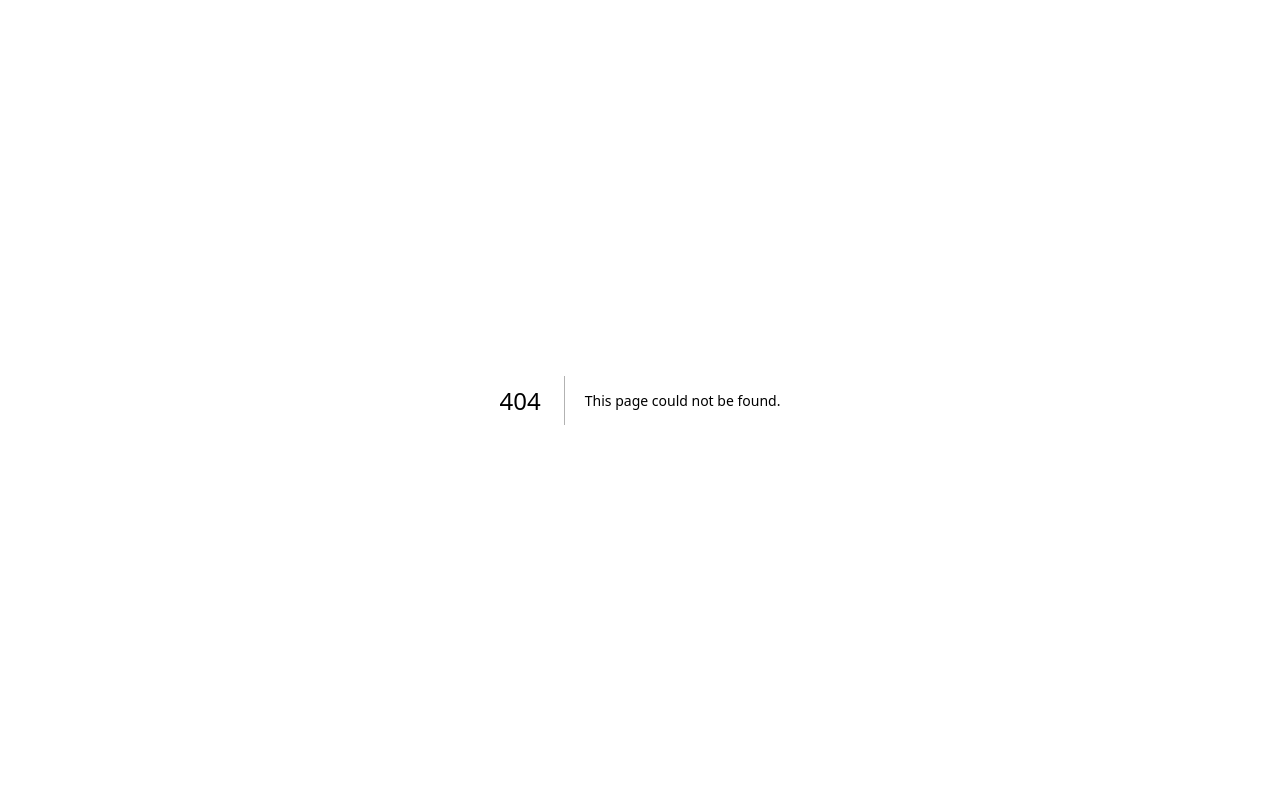
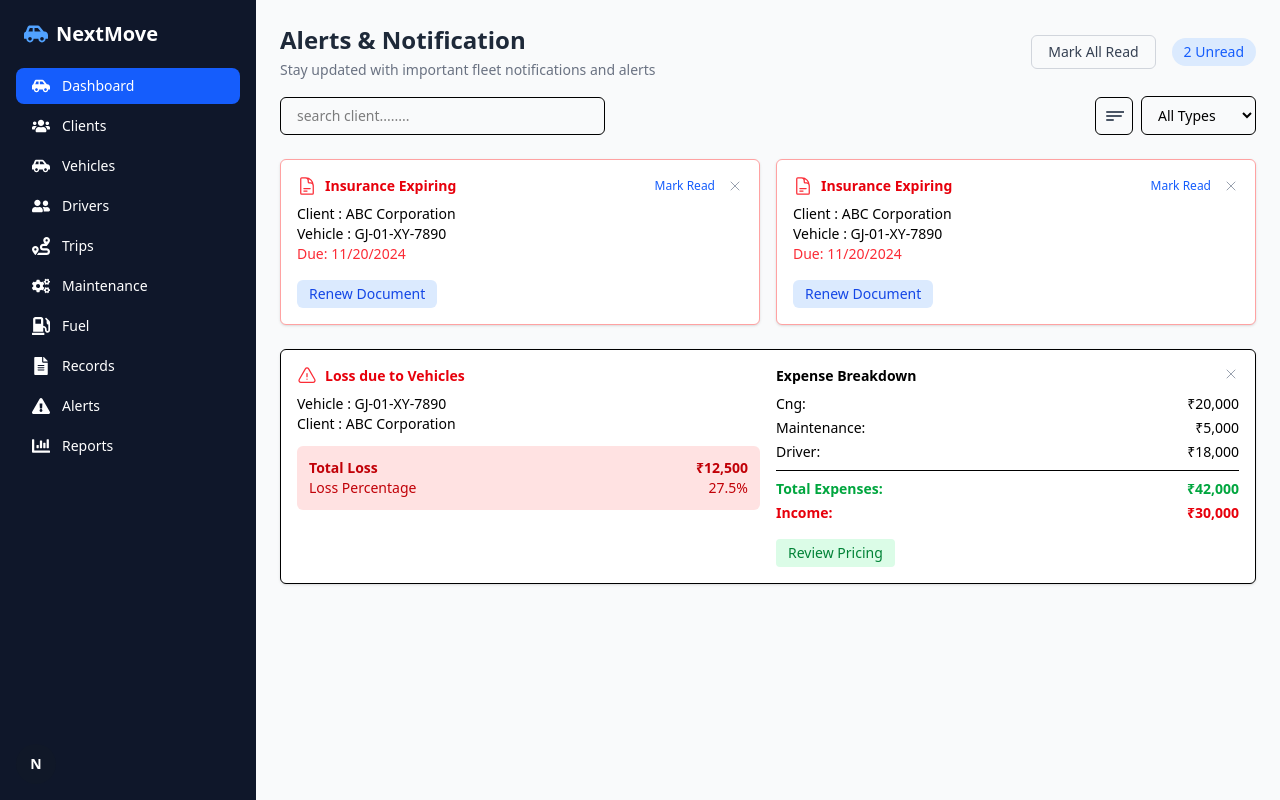
Before and after one commit to devfleets/webappongithub, a Next.js app: page /admin/alerts in a window 1280 px wide. Before the commit this address had no page. Built offline with nearby package versions, Linux system fonts and the light colour scheme.

Commit message:
bad code for header nav of accounting section

```diff
--- a/src/app/accountant/billing/page.jsx
+++ b/src/app/accountant/billing/page.jsx
@@ -5,17 +5,30 @@ export default function BillingDetailsPage() {
   return (
     <div className="min-h-screen bg-gray-50 text-gray-800 overflow-auto">
       {/* Top Nav */}
-      <div className="bg-[#0F172A] text-white flex items-center justify-between px-6 py-4">
-        <div className="flex items-center gap-2">
-          <span className="text-xl font-bold">FleetPro</span>
-          <span className="text-sm text-gray-300">Management System</span>
+      <div className="bg-[#0E1B33] text-white px-6 py-4 flex justify-between items-center">
+        <div className="flex gap-12 items-center">
+          <div className="font-bold text-xl flex items-center gap-2">
+            <div className="bg-white text-black rounded-full w-7 h-7 flex items-center justify-center text-sm font-bold">F</div>
+            <span>FleetPro</span>
+          </div>
+          <div className="flex gap-6 text-sm">
+            <span className="border-b-2 border-white pb-1">
+              <Link href={"/accountant"}>Dashboard</Link>
+            </span>
+            <span> <Link href={"accountant/clients"}>Client Accounting</Link> </span>
+            <span> <Link href={"accountant/billing"}>Tender & Invoices</Link> </span>
+          </div>
         </div>
-        <button className="text-sm">{'< Back'}</button>
-        <div className="flex items-center gap-2">
-          <div className="rounded-full bg-white text-black text-sm px-4 py-1">Accountant</div>
-          <div className="text-lg">⤴</div>
+        <div className="flex items-center gap-3 text-sm bg-white text-black px-3 py-1 rounded-full">
+          <div className="w-8 h-8 bg-gray-300 rounded-full flex items-center justify-center text-sm font-bold">A</div>
+          <div>
+            <div className="font-medium">Accountant</div>
+            <div className="text-xs text-gray-500">data</div>
+          </div>
+          <FaArrowLeft className="ml-3 text-lg text-gray-500 hover:text-black cursor-pointer" />
         </div>
       </div>
+
 
       {/* Page Header */}
       <div className="px-8 py-6">
--- a/src/app/accountant/clients/page.jsx
+++ b/src/app/accountant/clients/page.jsx
@@ -17,24 +17,31 @@ export default function AccountantClientsPage() {
   return (
     <div className="min-h-screen bg-gray-50">
       {/* Top Nav */}
-      <div className="bg-[#0B0F19] text-white px-6 py-4 flex justify-between items-center">
-        <div className="flex items-center gap-2 text-xl font-bold">
-          <div className="text-blue-500 text-2xl">🚐</div>
-          <div>FleetPro</div>
-        </div>
-        <div className="flex gap-8 text-sm">
-          <div className="hover:underline cursor-pointer">📊 Dashboard</div>
-          <div className="hover:underline cursor-pointer font-semibold">👤 Client Management</div>
-          <div className="hover:underline cursor-pointer">📄 Tender & Invoices</div>
-        </div>
-        <div className="flex items-center gap-2 bg-white text-black px-3 py-1 rounded-lg">
-          <div className="w-6 h-6 bg-gray-300 rounded-full" />
-          <div className="text-sm">
-            <div className="font-medium">Accountant</div>
-            <div className="text-xs text-gray-600">data</div>
+      <div className="bg-[#0E1B33] text-white px-6 py-4 flex justify-between items-center">
+        <div className="flex gap-12 items-center">
+          <div className="font-bold text-xl flex items-center gap-2">
+            <div className="bg-white text-black rounded-full w-7 h-7 flex items-center justify-center text-sm font-bold">F</div>
+            <span>FleetPro</span>
+          </div>
+          <div className="flex gap-6 text-sm">
+            <span className="border-b-2 border-white pb-1">
+              <Link href={"/accountant"}>Dashboard</Link>
+            </span>
+            <span> <Link href={"accountant/clients"}>Client Accounting</Link> </span>
+            <span> <Link href={"accountant/billing"}>Tender & Invoices</Link> </span>
           </div>
         </div>
+        <div className="flex items-center gap-3 text-sm bg-white text-black px-3 py-1 rounded-full">
+          <div className="w-8 h-8 bg-gray-300 rounded-full flex items-center justify-center text-sm font-bold">A</div>
+          <div>
+            <div className="font-medium">Accountant</div>
+            <div className="text-xs text-gray-500">data</div>
+          </div>
+          <FaArrowLeft className="ml-3 text-lg text-gray-500 hover:text-black cursor-pointer" />
+
+        </div>
       </div>
+
 
       {/* Header Section */}
       <div className="px-10 py-6">
--- /dev/null
+++ b/src/app/admin/alerts/page.jsx
@@ -0,0 +1,125 @@
+'use client';
+import Sidebar from '@/components/Sidebar';
+import { useState } from 'react';
+import { XMarkIcon, ExclamationTriangleIcon, DocumentTextIcon } from '@heroicons/react/24/outline';
+
+export default function AlertsPage() {
+  const [typeFilter, setTypeFilter] = useState('All Types');
+
+  return (
+    <div className="flex min-h-screen">
+      {/* Sidebar */}
+      <Sidebar />
+
+      {/* Main Content */}
+      <div className="flex-1 bg-gray-50 p-6">
+        {/* Header */}
+        <div className="flex items-center justify-between mb-4">
+          <div>
+            <h1 className="text-2xl font-bold text-gray-800">Alerts & Notification</h1>
+            <p className="text-gray-500 text-sm mt-1">Stay updated with important fleet notifications and alerts</p>
+          </div>
+          <div className="flex items-center gap-4">
+            <button className="px-4 py-1.5 border border-gray-300 rounded-md text-sm text-gray-700">Mark All Read</button>
+            <span className="bg-blue-100 text-blue-600 text-sm font-medium px-3 py-1 rounded-full">2 Unread</span>
+          </div>
+        </div>
+
+        {/* Search & Filter */}
+        <div className="flex items-center justify-between mb-6">
+          <input
+            type="text"
+            placeholder="search client........"
+            className="border rounded-md px-4 py-2 w-1/3 text-sm"
+          />
+          <div className="flex items-center gap-2">
+            <button className="p-2 border rounded-md">
+              <svg className="h-5 w-5 text-gray-600" fill="none" stroke="currentColor">
+                <path strokeLinecap="round" strokeLinejoin="round" strokeWidth={2} d="M3 10h14M3 6h18M3 14h6" />
+              </svg>
+            </button>
+            <select
+              value={typeFilter}
+              onChange={(e) => setTypeFilter(e.target.value)}
+              className="border rounded-md px-3 py-2 text-sm"
+            >
+              <option>All Types</option>
+              <option>Document</option>
+              <option>Loss</option>
+            </select>
+          </div>
+        </div>
+
+        {/* Alert Cards */}
+        <div className="grid grid-cols-1 md:grid-cols-2 gap-4">
+          {/* Insurance Expiring Cards */}
+          {[1, 2].map((_, index) => (
+            <div
+              key={index}
+              className="border border-red-300 bg-white rounded-md p-4 relative shadow-sm flex flex-col gap-2"
+            >
+              <div className="flex justify-between">
+                <div className="flex gap-2 items-center">
+                  <DocumentTextIcon className="h-5 w-5 text-red-500" />
+                  <h2 className="font-semibold text-red-600 text-sm">Insurance Expiring</h2>
+                </div>
+                <div className="flex items-center gap-3">
+                  <button className="text-blue-600 text-xs">Mark Read</button>
+                  <XMarkIcon className="h-4 w-4 text-gray-400 cursor-pointer" />
+                </div>
+              </div>
+              <div className="text-sm">
+                <p><span className="font-medium">Client :</span> ABC Corporation</p>
+                <p><span className="font-medium">Vehicle :</span> GJ-01-XY-7890</p>
+                <p className="text-red-500"><span className="font-medium">Due:</span> 11/20/2024</p>
+              </div>
+              <button className="mt-2 text-sm px-3 py-1 bg-blue-100 text-blue-700 rounded-md w-fit">
+                Renew Document
+              </button>
+            </div>
+          ))}
+        </div>
+
+        {/* Combined Card: Loss & Expense */}
+        <div className="mt-6 bg-white border rounded-md p-4 shadow-sm">
+          <div className="grid grid-cols-1 md:grid-cols-2 gap-4">
+            {/* Loss due to Vehicles */}
+            <div>
+              <div className="flex items-center gap-2 mb-2">
+                <ExclamationTriangleIcon className="h-5 w-5 text-red-500" />
+                <h2 className="font-semibold text-sm text-red-600">Loss due to Vehicles</h2>
+              </div>
+              <div className="text-sm">
+                <p><span className="font-medium">Vehicle :</span> GJ-01-XY-7890</p>
+                <p><span className="font-medium">Client :</span> ABC Corporation</p>
+              </div>
+              <div className="mt-3 bg-red-100 text-red-700 p-3 rounded-md text-sm">
+                <p className="font-bold">Total Loss <span className="float-right font-bold">₹12,500</span></p>
+                <p>Loss Percentage <span className="float-right font-medium">27.5%</span></p>
+              </div>
+            </div>
+
+            {/* Expense Breakdown */}
+            <div>
+              <div className="flex justify-between mb-2">
+                <h2 className="font-semibold text-sm">Expense Breakdown</h2>
+                <XMarkIcon className="h-4 w-4 text-gray-400 cursor-pointer" />
+              </div>
+              <div className="text-sm space-y-1">
+                <p>Cng: <span className="float-right font-medium">₹20,000</span></p>
+                <p>Maintenance: <span className="float-right font-medium">₹5,000</span></p>
+                <p>Driver: <span className="float-right font-medium">₹18,000</span></p>
+                <hr className="my-2" />
+                <p className="text-green-600 font-semibold">Total Expenses: <span className="float-right">₹42,000</span></p>
+                <p className="text-red-600 font-semibold">Income: <span className="float-right">₹30,000</span></p>
+              </div>
+              <button className="mt-4 text-sm px-3 py-1 bg-green-100 text-green-700 rounded">
+                Review Pricing
+              </button>
+            </div>
+          </div>
+        </div>
+      </div>
+    </div>
+  );
+}
```
